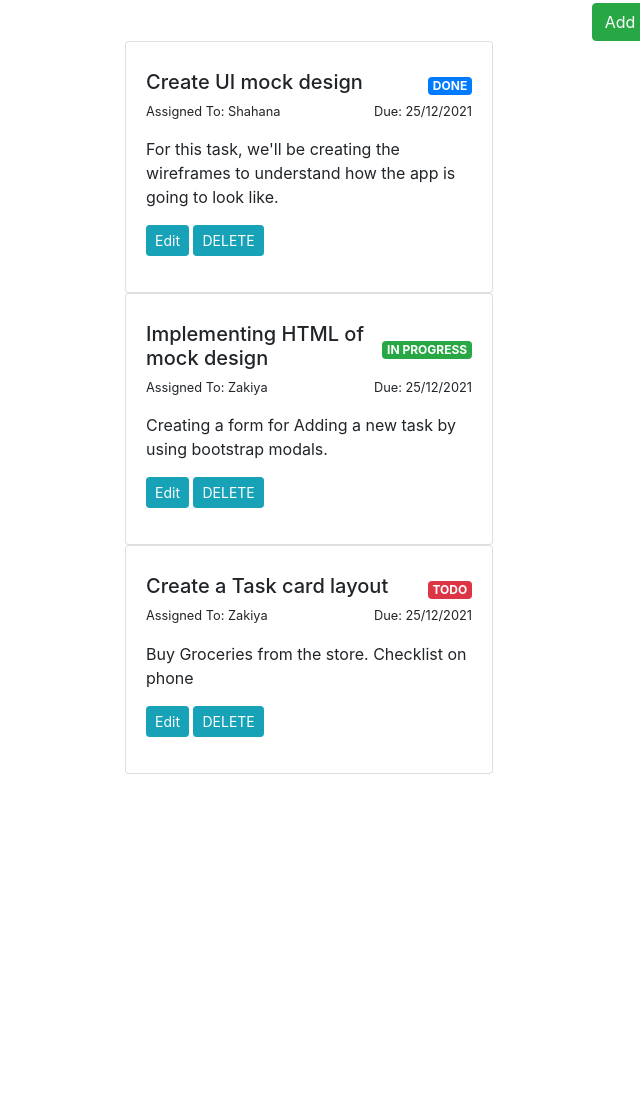
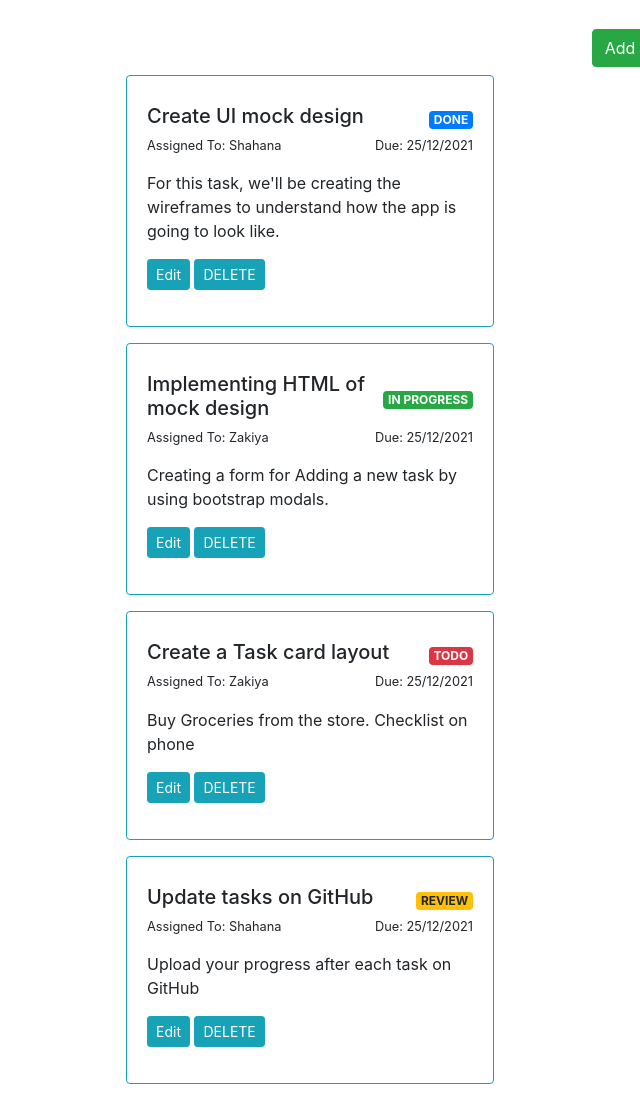
Before and after one commit to ShahanaZaidi/FinalProject, a plain HTML site: page task2/mytaskplanner/index.html in a window 1280 px wide. Shown: the part 77-1193 px from the top of the page, without its empty margins (0-640 px from the left). Before the commit the page ends 867 px from the top, so only its background shows below. Drawn offline with nearby package versions, Linux system fonts and the light colour scheme.

Commit message:
add colored borders

```diff
--- a/task2/mytaskplanner/index.html
+++ b/task2/mytaskplanner/index.html
@@ -14,8 +14,8 @@
 </head>
 
 <body>
-  <div class="container">
-    <h1 class="text-center">Task Manager</h1>
+  <div class="container p-2">
+    <h1 class="text-center border border-info p-2">Task Manager</h1>
     <br>
 
     <!-- Button trigger modal -->
@@ -86,8 +86,8 @@
     <div class="row">
       <div class="col" >
         <ul>
-          <li class="list-unstyled">
-            <div class="card" style="width: 23rem;" >
+          <li class="list-unstyled p-2">
+            <div class="card border-info" style="width: 23rem;" >
               <div class="card-body">
                 <div class="d-flex w-100 mt-2 justify-content-between align-items-center">
                   <h5>Create UI mock design</h5>
@@ -113,8 +113,8 @@
 
           </li>
 
-          <li class="list-unstyled">
-            <div class="card" style="width: 23rem;" >
+          <li class="list-unstyled p-2">
+            <div class="card border-info" style="width: 23rem;" >
               <div class="card-body">
                 <div class="d-flex w-100 mt-2 justify-content-between align-items-center">
                   <h5> Implementing HTML of mock design</h5>
@@ -136,8 +136,8 @@
 
 
           </li>
-          <li class="list-unstyled">
-            <div class="card" style="width: 23rem;" >
+          <li class="list-unstyled p-2">
+            <div class="card border-info" style="width: 23rem;" >
               <div class="card-body">
                 <div class="d-flex w-100 mt-2 justify-content-between align-items-center">
                   <h5> Create a Task card layout</h5>
@@ -160,6 +160,34 @@
 
 
           </li>
+
+          <li class="list-unstyled p-2">
+            <div class="card border-info" style="width: 23rem;">
+              <div class="card-body">
+                <div class="d-flex w-100 mt-2 justify-content-between align-items-center">
+                  <h5> Update tasks on GitHub</h5>
+                  <span class="badge badge-warning">REVIEW</span>
+                </div>
+                <div class="d-flex w-100 mb-3 justify-content-between">
+                  <small>Assigned To: Shahana</small>
+                  <small>Due: 25/12/2021</small>
+                </div>
+                <p>Upload your progress after each task on GitHub</p>
+                <p>
+                  <button class="btn btn-info btn-sm" data-toggle="modal" data-target="#editTaskModal">
+                    Edit
+                  </button>
+                  <button class="delete btn btn-info btn-sm" name="delete">DELETE</button>
+                </p>
+              </div>
+
+            </div>
+
+
+          </li>
+
+
+
 
 
 
```
